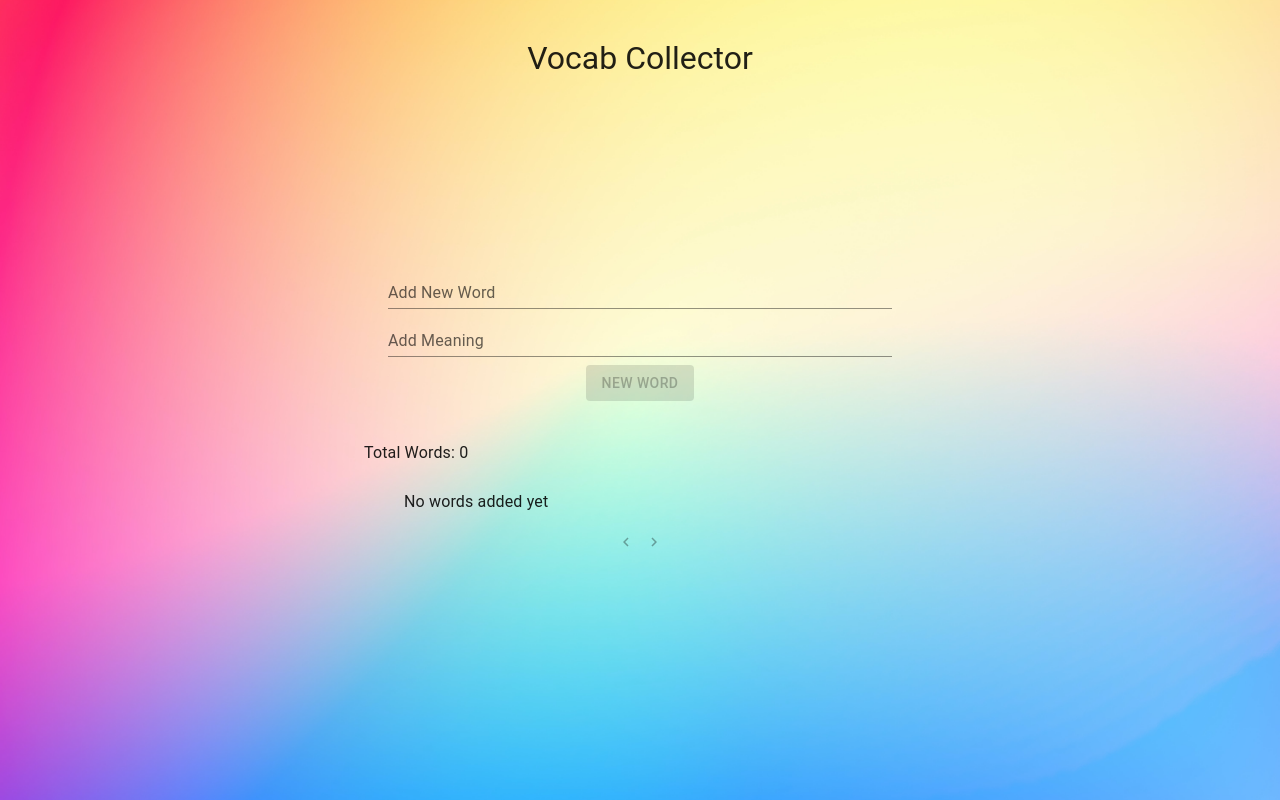
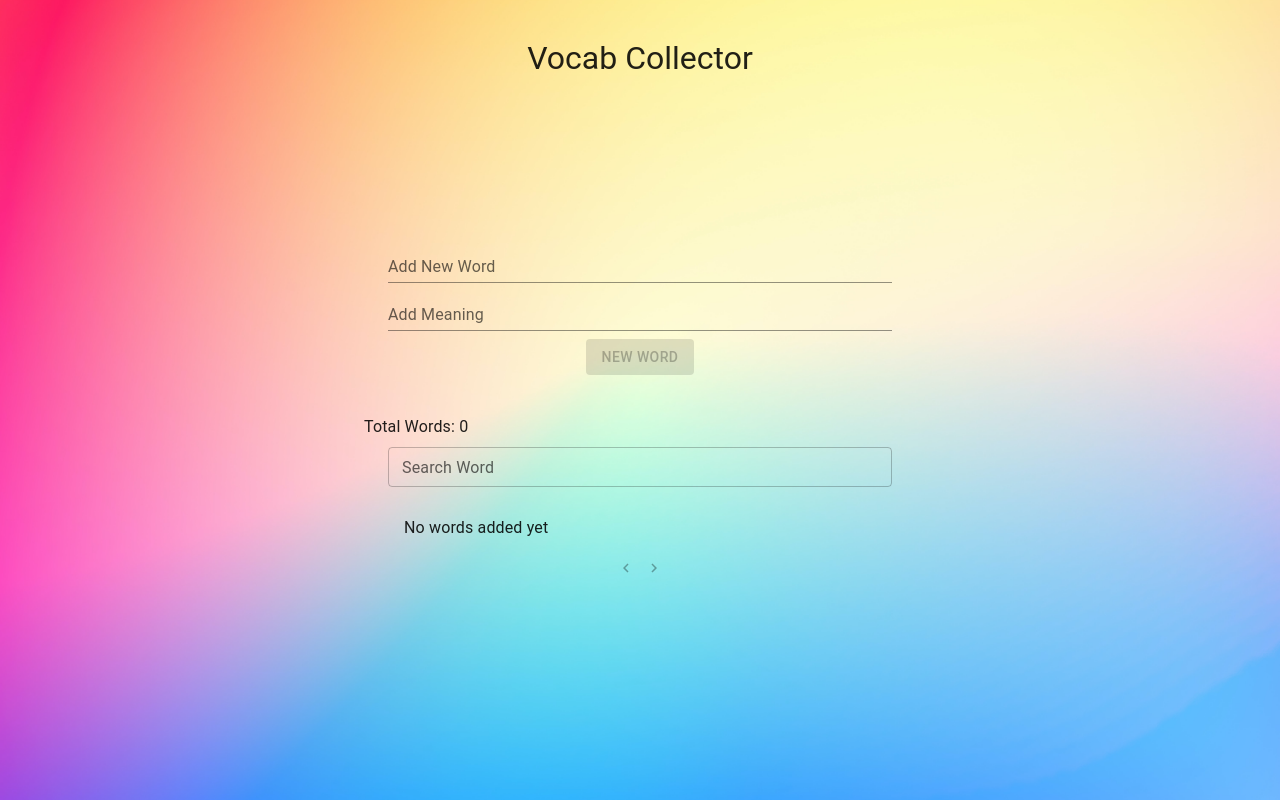
Before and after one commit to Pannu786/vocab-collector, a React (Vite) app: page / in a window 1280 px wide. Built offline with nearby package versions, Linux system fonts and the light colour scheme.

Commit message:
added search field (how it works IDK mate) :c

```diff
--- a/src/components/EditWord.jsx
+++ b/src/components/EditWord.jsx
@@ -32,6 +32,9 @@ const EditWord = ({
   };
 
   const handleSave = () => {
+    if (editWord.trim() === '' || editMeaning.trim() === '') {
+      return;
+    }
     const updatedWords = words.map((w, index) => {
       if (index === i) {
         return {
--- a/src/components/WordsList.jsx
+++ b/src/components/WordsList.jsx
@@ -5,6 +5,7 @@ import {
   ListItemText,
   Container,
   Pagination,
+  TextField,
 } from '@mui/material';
 import DeleteWords from './DeleteWords';
 import EditWord from './EditWord';
@@ -24,14 +25,33 @@ const WordsList = ({
   deleteWord,
 }) => {
   const [page, setPage] = useState(1);
+  const [searchTerm, setSearchTerm] = useState('');
+
+  const filteredWords = words.filter((w) =>
+    w.word.toLowerCase().includes(searchTerm.toLowerCase())
+  );
+
   const numPages = Math.ceil(words.length / PAGE_SIZE);
 
   const handlePageChange = (event, value) => {
     setPage(value);
   };
 
+  const handleSearchChange = (event) => {
+    setSearchTerm(event.target.value);
+    setPage(1);
+  };
+
   return (
     <Container fixed maxWidth='md' sx={{ flexGrow: 1 }}>
+      <TextField
+        size='small'
+        label='Search Word '
+        value={searchTerm}
+        onChange={handleSearchChange}
+        fullWidth
+        margin='dense'
+      />
       <List
         sx={{
           maxHeight: '20rem',
@@ -40,7 +60,7 @@ const WordsList = ({
           position: 'relative',
         }}
       >
-        {words
+        {filteredWords
           .slice((page - 1) * PAGE_SIZE, page * PAGE_SIZE)
           .map(({ word, meaning }, i) => (
             <ListItem
@@ -71,7 +91,7 @@ const WordsList = ({
               />
             </ListItem>
           ))}
-        {words.length === 0 && (
+        {filteredWords.length === 0 && (
           <ListItem>
             <ListItemText primary='No words added yet' />
           </ListItem>
```
